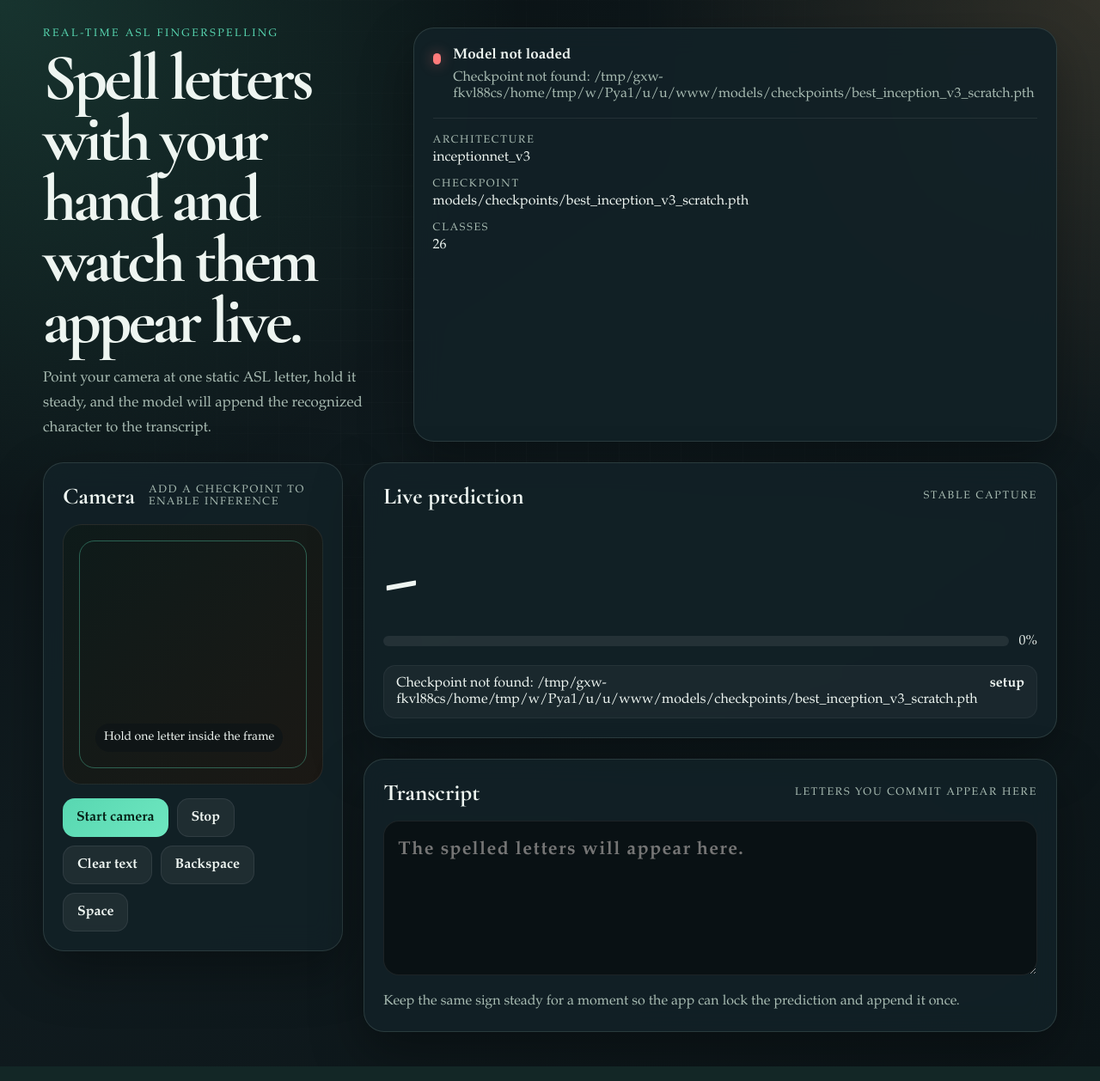
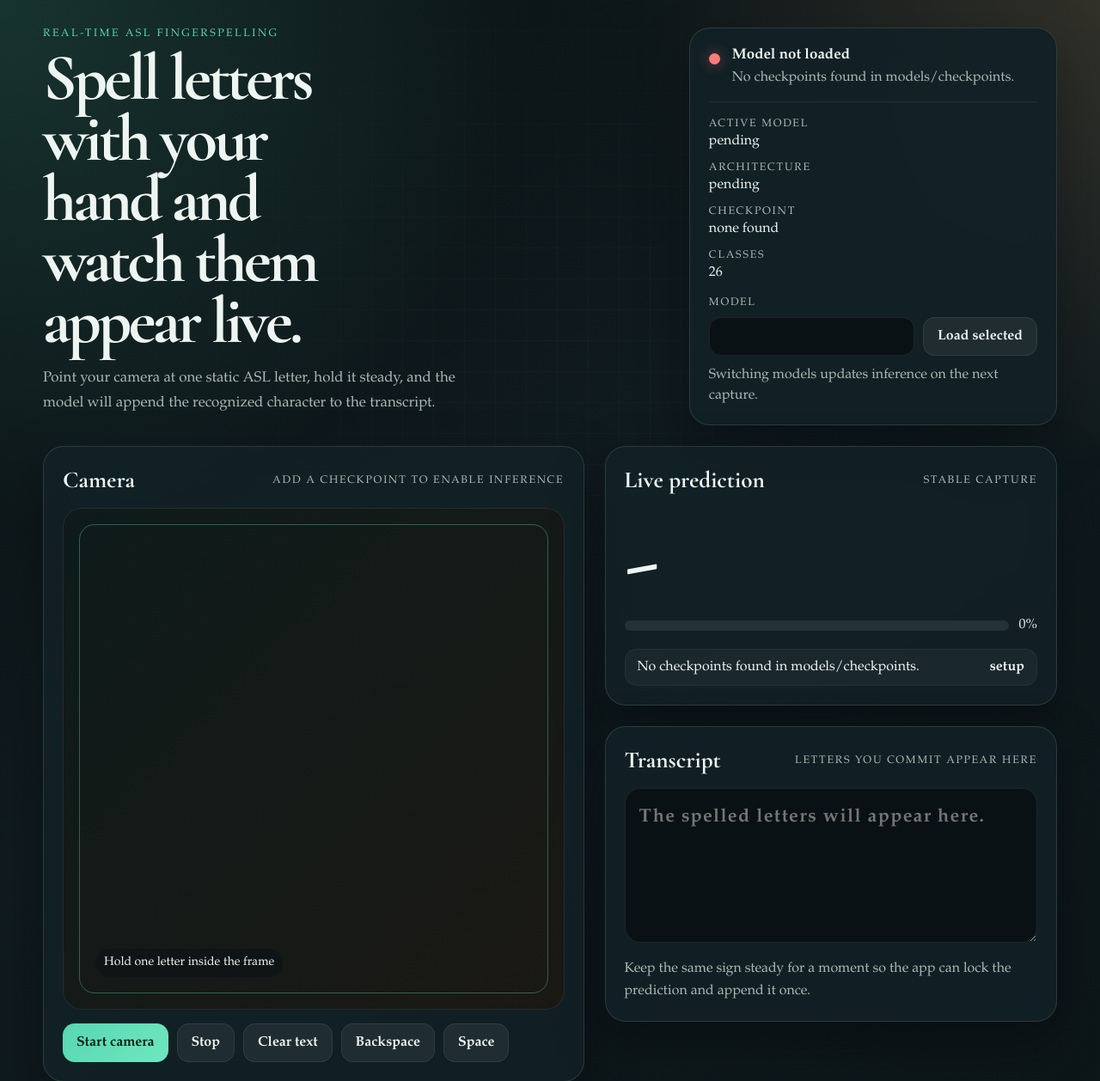
Before and after one commit to FrancOlano/ASL-Recognition-DL, a Flask app: page / in a window 1280 px wide. Shown: the top 1258 px of the page at 86% size. Run offline with Flask 3, Linux system fonts and the light colour scheme; lists and menus that the app fills with data are empty.

Commit message:
demo now lets you change models mid execution

```diff
--- a/demo/app.py
+++ b/demo/app.py
@@ -4,6 +4,7 @@
 import io
 import json
 import sys
+from threading import Lock
 from pathlib import Path
 
 import torch
@@ -13,17 +14,32 @@
 
 
 PROJECT_ROOT = Path(__file__).resolve().parents[1]
-CHECKPOINT_PATH = PROJECT_ROOT / "models" / "checkpoints" / "best_inception_v3_scratch.pth"
+CHECKPOINT_DIR = PROJECT_ROOT / "models" / "checkpoints"
 RESULTS_DIR = PROJECT_ROOT / "results"
 
 if str(PROJECT_ROOT) not in sys.path:
     sys.path.insert(0, str(PROJECT_ROOT))
 
 from engine import config as train_config
+from models.ASLMobileNetV2 import ASLMobileNetV2
 from models.ASLInceptionV3 import ASLInceptionV3
 
 
 app = Flask(__name__)
+
+MODEL_REGISTRY = {
+    "mobilenet_v2_scratch": {
+        "label": "MobileNetV2 scratch",
+        "architecture": "mobilenet_v2",
+        "checkpoint": CHECKPOINT_DIR / "best_mobilenet_v2_scratch.pth",
+    },
+    "inception_v3_scratch": {
+        "label": "InceptionV3 scratch",
+        "architecture": "inception_v3",
+        "checkpoint": CHECKPOINT_DIR / "best_inception_v3_scratch.pth",
+    },
+}
+DEFAULT_MODEL_KEY = "mobilenet_v2_scratch"
 
 DEFAULT_CLASS_NAMES = [
     "A", "B", "C", "D", "E", "F", "G", "H", "I", "J",
@@ -41,8 +57,11 @@
 
 DEVICE = torch.device("cuda" if torch.cuda.is_available() else "cpu")
 MODEL = None
+MODEL_LOCK = Lock()
 MODEL_INFO = {
     "ready": False,
+    "key": None,
+    "label": None,
     "architecture": None,
     "checkpoint": None,
     "message": "",
@@ -83,45 +102,101 @@
     return stripped
 
 
-def _build_model(num_classes: int):
-    return ASLInceptionV3(num_classes=num_classes, pretrained=False)
+def _available_model_items() -> list[tuple[str, dict]]:
+    items = []
+    for key, model_config in MODEL_REGISTRY.items():
+        if model_config["checkpoint"].is_file():
+            items.append((key, model_config))
+    return items
 
 
-def _load_model() -> None:
+def _model_payload(key: str, model_config: dict, *, ready: bool, message: str = ""):
+    checkpoint = model_config["checkpoint"]
+    return {
+        "ready": ready,
+        "key": key,
+        "label": model_config["label"],
+        "architecture": model_config["architecture"],
+        "checkpoint": str(checkpoint.relative_to(PROJECT_ROOT)) if checkpoint.exists() else str(checkpoint),
+        "message": message,
+    }
+
+
+def _build_model(architecture: str, num_classes: int):
+    if architecture == "mobilenet_v2":
+        return ASLMobileNetV2(num_classes=num_classes, pretrained=False)
+    if architecture == "inception_v3":
+        return ASLInceptionV3(num_classes=num_classes, pretrained=False)
+    raise ValueError(f"Unknown architecture: {architecture}")
+
+
+def _load_model_by_key(model_key: str) -> dict:
     global MODEL, MODEL_INFO
 
-    checkpoint_path = CHECKPOINT_PATH
-    if not checkpoint_path.is_file():
+    model_config = MODEL_REGISTRY.get(model_key)
+    if model_config is None:
+        MODEL = None
         MODEL_INFO = {
             "ready": False,
-            "architecture": "inceptionnet_v3",
-            "checkpoint": str(checkpoint_path.relative_to(PROJECT_ROOT)),
-            "message": f"Checkpoint not found: {checkpoint_path}",
+            "key": model_key,
+            "label": model_key,
+            "architecture": None,
+            "checkpoint": None,
+            "message": f"Unknown model key: {model_key}",
         }
-        return
+        return MODEL_INFO
+
+    checkpoint_path = model_config["checkpoint"]
+    if not checkpoint_path.is_file():
+        MODEL = None
+        MODEL_INFO = _model_payload(
+            model_key,
+            model_config,
+            ready=False,
+            message=f"Checkpoint not found: {checkpoint_path}",
+        )
+        return MODEL_INFO
 
     raw_checkpoint = torch.load(checkpoint_path, map_location=DEVICE)
     state_dict = _strip_module_prefix(_extract_state_dict(raw_checkpoint))
 
     try:
-        model = _build_model(num_classes=len(CLASS_NAMES)).to(DEVICE)
+        model = _build_model(model_config["architecture"], num_classes=len(CLASS_NAMES)).to(DEVICE)
         model.load_state_dict(state_dict, strict=True)
         model.eval()
         MODEL = model
-        MODEL_INFO = {
-            "ready": True,
-            "architecture": "inceptionnet_v3",
-            "checkpoint": str(checkpoint_path.relative_to(PROJECT_ROOT)),
-            "message": "",
-        }
+        MODEL_INFO = _model_payload(model_key, model_config, ready=True)
     except Exception as exc:
         MODEL = None
-        MODEL_INFO = {
-            "ready": False,
-            "architecture": "inceptionnet_v3",
-            "checkpoint": str(checkpoint_path.relative_to(PROJECT_ROOT)),
-            "message": f"Failed to load checkpoint: {exc}",
-        }
+        MODEL_INFO = _model_payload(
+            model_key,
+            model_config,
+            ready=False,
+            message=f"Failed to load checkpoint: {exc}",
+        )
+
+    return MODEL_INFO
+
+
+def _load_default_model() -> dict:
+    available_models = _available_model_items()
+    if any(key == DEFAULT_MODEL_KEY for key, _ in available_models):
+        return _load_model_by_key(DEFAULT_MODEL_KEY)
+
+    if available_models:
+        return _load_model_by_key(available_models[0][0])
+
+    global MODEL, MODEL_INFO
+    MODEL = None
+    MODEL_INFO = {
+        "ready": False,
+        "key": None,
+        "label": None,
+        "architecture": None,
+        "checkpoint": None,
+        "message": "No checkpoints found in models/checkpoints.",
+    }
+    return MODEL_INFO
 
 
 def _decode_image(image_payload: str) -> Image.Image:
@@ -134,13 +209,17 @@
 
 
 def _predict_image(image: Image.Image):
-    if MODEL is None:
-        raise RuntimeError("Model is not ready")
+    with MODEL_LOCK:
+        model = MODEL
+        model_info = dict(MODEL_INFO)
+
+    if model is None:
+        raise RuntimeError(model_info.get("message") or "Model is not ready")
 
     tensor = PREPROCESS(image).unsqueeze(0).to(DEVICE)
 
     with torch.no_grad():
-        logits = MODEL(tensor)
+        logits = model(tensor)
         probabilities = torch.softmax(logits, dim=1)[0]
         top_k = min(3, len(CLASS_NAMES))
         top_probabilities, top_indices = torch.topk(probabilities, k=top_k)
@@ -163,20 +242,35 @@
 
 @app.route("/")
 def index():
+    available_models = [
+        {
+            "key": key,
+            "label": model_config["label"],
+            "architecture": model_config["architecture"],
+            "checkpoint": str(model_config["checkpoint"].relative_to(PROJECT_ROOT)),
+        }
+        for key, model_config in _available_model_items()
+    ]
+
     return render_template(
         "index.html",
         model_ready=MODEL_INFO["ready"],
+        current_model_key=MODEL_INFO["key"],
+        current_model_label=MODEL_INFO["label"],
         model_architecture=MODEL_INFO["architecture"],
         checkpoint_path=MODEL_INFO["checkpoint"],
         status_message=MODEL_INFO["message"],
         class_count=len(CLASS_NAMES),
+        available_models=available_models,
+        default_model_key=DEFAULT_MODEL_KEY,
     )
 
 
 @app.route("/predict", methods=["POST"])
 def predict():
-    if MODEL is None:
-        return jsonify({"ok": False, "error": MODEL_INFO["message"]}), 503
+    with MODEL_LOCK:
+        if MODEL is None:
+            return jsonify({"ok": False, "error": MODEL_INFO["message"]}), 503
 
     payload = request.get_json(silent=True) or {}
     image_payload = payload.get("image")
@@ -205,6 +299,38 @@
     return jsonify(MODEL_INFO)
 
 
+@app.route("/api/models")
+def models():
+    return jsonify(
+        {
+            "current": MODEL_INFO,
+            "available": [
+                {
+                    "key": key,
+                    "label": model_config["label"],
+                    "architecture": model_config["architecture"],
+                    "checkpoint": str(model_config["checkpoint"].relative_to(PROJECT_ROOT)),
+                }
+                for key, model_config in _available_model_items()
+            ],
+            "default": DEFAULT_MODEL_KEY,
+        }
+    )
+
+
+@app.route("/api/model", methods=["POST"])
+def switch_model():
+    payload = request.get_json(silent=True) or {}
+    model_key = payload.get("model") or DEFAULT_MODEL_KEY
+
+    with MODEL_LOCK:
+        model_info = _load_model_by_key(model_key)
+
+    status_code = 200 if model_info["ready"] else 400
+    return jsonify({"ok": model_info["ready"], "model": model_info}), status_code
+
+
 if __name__ == "__main__":
-    _load_model()
+    with MODEL_LOCK:
+        _load_default_model()
     app.run(host="127.0.0.1", port=5000, debug=True)
--- a/demo/static/app.js
+++ b/demo/static/app.js
@@ -5,12 +5,19 @@
 const clearBtn = document.getElementById("clearBtn");
 const backspaceBtn = document.getElementById("backspaceBtn");
 const spaceBtn = document.getElementById("spaceBtn");
+const modelSelect = document.getElementById("modelSelect");
+const loadModelBtn = document.getElementById("loadModelBtn");
 const cameraState = document.getElementById("cameraState");
 const predictionLetter = document.getElementById("predictionLetter");
 const confidenceFill = document.getElementById("confidenceFill");
 const confidenceLabel = document.getElementById("confidenceLabel");
 const topK = document.getElementById("topK");
 const transcript = document.getElementById("transcript");
+const currentModelLabel = document.getElementById("currentModelLabel");
+const currentModelArchitecture = document.getElementById("currentModelArchitecture");
+const currentModelCheckpoint = document.getElementById("currentModelCheckpoint");
+const statusMessage = document.getElementById("statusMessage");
+const modelSwitchNote = document.getElementById("modelSwitchNote");
 
 const appState = {
   stream: null,
@@ -18,6 +25,8 @@
   lastPrediction: null,
   stableCount: 0,
   commitLockUntil: 0,
+  modelKey: window.ASL_DEMO?.currentModelKey || window.ASL_DEMO?.defaultModelKey || null,
+  switchingModel: false,
 };
 
 const STABLE_FRAMES = 5;
@@ -37,6 +46,20 @@
     li.innerHTML = `<span>${index + 1}. ${item.letter}</span><strong>${Math.round(item.confidence * 100)}%</strong>`;
     topK.appendChild(li);
   });
+}
+
+function setModelSwitchState(message, isLoading = false) {
+  if (modelSwitchNote) {
+    modelSwitchNote.textContent = message;
+  }
+
+  if (loadModelBtn) {
+    loadModelBtn.disabled = isLoading;
+  }
+
+  if (modelSelect) {
+    modelSelect.disabled = isLoading;
+  }
 }
 
 function updatePredictionUI(letter, confidence, top3 = []) {
@@ -94,6 +117,10 @@
 }
 
 async function captureAndPredict() {
+  if (appState.switchingModel) {
+    return;
+  }
+
   if (!appState.stream || video.readyState < HTMLMediaElement.HAVE_CURRENT_DATA) {
     return;
   }
@@ -118,6 +145,60 @@
     processPrediction(payload);
   } catch (error) {
     setCameraState("Prediction request failed", false);
+  }
+}
+
+async function loadSelectedModel() {
+  const selectedModel = modelSelect?.value;
+  if (!selectedModel) {
+    setModelSwitchState("No model is available to load.");
+    return;
+  }
+
+  if (selectedModel === appState.modelKey) {
+    setModelSwitchState("Selected model is already active.");
+    return;
+  }
+
+  appState.switchingModel = true;
+  setModelSwitchState(`Loading ${selectedModel}...`, true);
+
+  try {
+    const response = await fetch("/api/model", {
+      method: "POST",
+      headers: { "Content-Type": "application/json" },
+      body: JSON.stringify({ model: selectedModel }),
+    });
+
+    const payload = await response.json();
+    if (!payload.ok) {
+      throw new Error(payload.model?.message || payload.error || "Model switch failed");
+    }
+
+    appState.modelKey = payload.model.key;
+    if (currentModelLabel) {
+      currentModelLabel.textContent = payload.model.label || payload.model.key;
+    }
+    if (currentModelArchitecture) {
+      currentModelArchitecture.textContent = payload.model.architecture || "pending";
+    }
+    if (currentModelCheckpoint) {
+      currentModelCheckpoint.textContent = payload.model.checkpoint || "none found";
+    }
+    if (statusMessage) {
+      statusMessage.textContent = `Loaded ${payload.model.label}`;
+    }
+
+    setCameraState(`Using ${payload.model.label}`, true);
+    setModelSwitchState(`Active model: ${payload.model.label}`);
+  } catch (error) {
+    if (modelSelect) {
+      modelSelect.value = appState.modelKey || window.ASL_DEMO?.defaultModelKey || "";
+    }
+    setModelSwitchState(error.message || "Failed to load model");
+    setCameraState("Model switch failed", false);
+  } finally {
+    appState.switchingModel = false;
   }
 }
 
@@ -180,10 +261,29 @@
 clearBtn.addEventListener("click", clearTranscript);
 backspaceBtn.addEventListener("click", backspaceTranscript);
 spaceBtn.addEventListener("click", addSpace);
+loadModelBtn?.addEventListener("click", loadSelectedModel);
+modelSelect?.addEventListener("change", () => {
+  const selectedLabel = modelSelect.options[modelSelect.selectedIndex]?.textContent?.trim() || modelSelect.value;
+  setModelSwitchState(`Selected ${selectedLabel}. Click Load selected to apply.`);
+});
 
 updatePredictionUI("-", 0, []);
 setCameraState(window.ASL_DEMO?.modelReady ? "Ready to start" : "Add a checkpoint to enable inference", window.ASL_DEMO?.modelReady);
 
+if (currentModelLabel && window.ASL_DEMO?.currentModelLabel) {
+  currentModelLabel.textContent = window.ASL_DEMO.currentModelLabel;
+}
+
+if (modelSelect && appState.modelKey) {
+  modelSelect.value = appState.modelKey;
+}
+
+setModelSwitchState(
+  window.ASL_DEMO?.currentModelLabel
+    ? `Active model: ${window.ASL_DEMO.currentModelLabel}`
+    : "Switching models updates inference on the next capture."
+);
+
 if (window.ASL_DEMO?.statusMessage && !window.ASL_DEMO.modelReady) {
   topK.innerHTML = `<li><span>${window.ASL_DEMO.statusMessage}</span><strong>setup</strong></li>`;
 }
--- a/demo/static/styles.css
+++ b/demo/static/styles.css
@@ -131,6 +131,48 @@
   margin: 18px 0 0;
   display: grid;
   gap: 14px;
+}
+
+.model-switcher {
+  margin-top: 18px;
+  display: grid;
+  gap: 10px;
+}
+
+.model-switcher label {
+  font-size: 0.78rem;
+  text-transform: uppercase;
+  letter-spacing: 0.14em;
+  color: var(--muted);
+}
+
+.model-switch-row {
+  display: flex;
+  gap: 10px;
+  flex-wrap: wrap;
+}
+
+.model-switch-row select {
+  flex: 1 1 220px;
+  min-width: 0;
+  appearance: none;
+  border: 1px solid rgba(255, 255, 255, 0.08);
+  background: rgba(7, 11, 13, 0.65);
+  color: var(--text);
+  padding: 12px 14px;
+  border-radius: 14px;
+  font: inherit;
+}
+
+.model-switch-row select:focus {
+  outline: 2px solid rgba(88, 215, 177, 0.35);
+  outline-offset: 2px;
+}
+
+.model-switch-note {
+  margin: 0;
+  color: var(--muted);
+  line-height: 1.5;
 }
 
 .status-card dt {
--- a/demo/templates/index.html
+++ b/demo/templates/index.html
@@ -26,23 +26,41 @@
           <span class="dot {{ 'ready' if model_ready else 'not-ready' }}"></span>
           <div>
             <strong>{{ 'Model loaded' if model_ready else 'Model not loaded' }}</strong>
-            <p>{{ status_message or 'Ready to run.' }}</p>
+            <p id="statusMessage">{{ status_message or 'Ready to run.' }}</p>
           </div>
         </div>
         <dl>
           <div>
+            <dt>Active model</dt>
+            <dd id="currentModelLabel">{{ current_model_label or 'pending' }}</dd>
+          </div>
+          <div>
             <dt>Architecture</dt>
-            <dd>{{ model_architecture or 'pending' }}</dd>
+            <dd id="currentModelArchitecture">{{ model_architecture or 'pending' }}</dd>
           </div>
           <div>
             <dt>Checkpoint</dt>
-            <dd>{{ checkpoint_path or 'none found' }}</dd>
+            <dd id="currentModelCheckpoint">{{ checkpoint_path or 'none found' }}</dd>
           </div>
           <div>
             <dt>Classes</dt>
             <dd>{{ class_count }}</dd>
           </div>
         </dl>
+        <div class="model-switcher">
+          <label for="modelSelect">Model</label>
+          <div class="model-switch-row">
+            <select id="modelSelect">
+              {% for model in available_models %}
+              <option value="{{ model.key }}" {% if model.key == (current_model_key or default_model_key) %}selected{% endif %}>
+                {{ model.label }}
+              </option>
+              {% endfor %}
+            </select>
+            <button id="loadModelBtn" type="button" class="ghost">Load selected</button>
+          </div>
+          <p class="model-switch-note" id="modelSwitchNote">Switching models updates inference on the next capture.</p>
+        </div>
       </div>
     </section>
 
@@ -103,6 +121,10 @@
     window.ASL_DEMO = {
       modelReady: {{ 'true' if model_ready else 'false' }},
       statusMessage: {{ status_message|tojson }},
+      currentModelKey: {{ current_model_key|tojson }},
+      currentModelLabel: {{ current_model_label|tojson }},
+      defaultModelKey: {{ default_model_key|tojson }},
+      availableModels: {{ available_models|tojson }},
     };
   </script>
   <script src="{{ url_for('static', filename='app.js') }}"></script>
```
